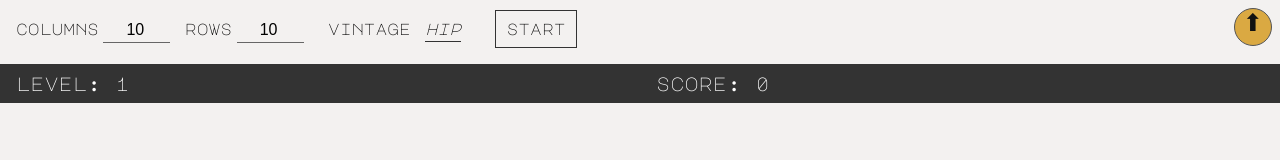
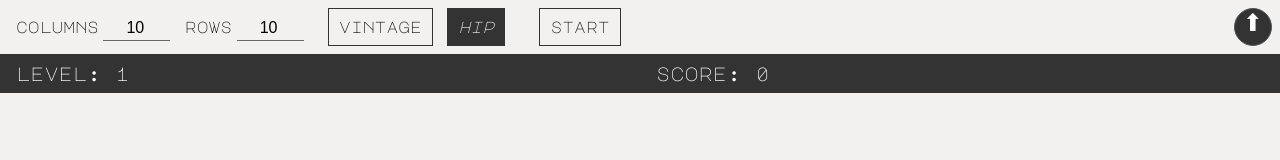
Before and after one commit to jouni-kantola/grid-snake, a plain HTML site: page grid-snake/index.html in a window 1280 px wide. Drawn offline with Linux system fonts and the light colour scheme.

Commit message:
Cleaned up configuration element colors

```diff
--- a/grid-snake/styles.css
+++ b/grid-snake/styles.css
@@ -23,7 +23,7 @@ body {
 .setup {
   grid-column-start: span 2;
   display: flex;
-  padding: 10px 0 16px 6px;
+  padding: 8px 0 8px 6px;
 }
 
 .setup label,
@@ -74,19 +74,21 @@ body {
 
 .setup label[for="hip"],
 .setup label[for="vintage"] {
-  padding-bottom: 4px;
+  padding: 10px;
+  border: 1px solid #333;
 }
 
+.setup label[for="hip"]:hover,
+.setup label[for="vintage"]:hover,
 .setup input[id="hip"]:checked + label,
-.setup input[id="vintage"]:checked + label,
-.setup label[for="hip"]:hover,
-.setup label[for="vintage"]:hover {
-  font-style: italic;
+.setup input[id="vintage"]:checked + label {
+  background-color: #333;
+  color: #fff;
 }
 
 .setup input[id="hip"]:checked + label,
 .setup input[id="vintage"]:checked + label {
-  border-bottom: solid 1px #333;
+  font-style: italic;
 }
 
 .configuration-toggle {
@@ -95,7 +97,6 @@ body {
 
 label[for="configuration-toggle"] {
   position: absolute;
-  top: 8px;
   right: 8px;
   font-size: 1.5rem;
   border: 1px solid #555;
@@ -103,8 +104,8 @@ label[for="configuration-toggle"] {
   height: 2.4rem;
   width: 2.4rem;
   text-align: center;
-  background-color: #daa942;
-  color: #111;
+  background-color: #333;
+  color: #fff;
 }
 
 .configuration-toggle ~ label[for="configuration-toggle"]:before {
@@ -274,7 +275,7 @@ label[for="configuration-toggle"] {
 .heart:after {
   position: absolute;
   content: "";
-  left: 50%;
+  left: 51%;
   top: 10%;
   width: 52%;
   height: 80%;
```
